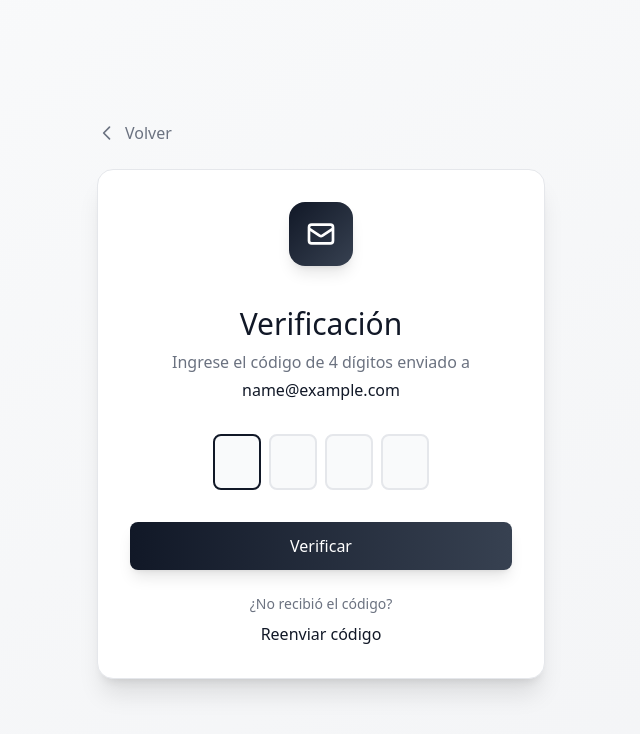
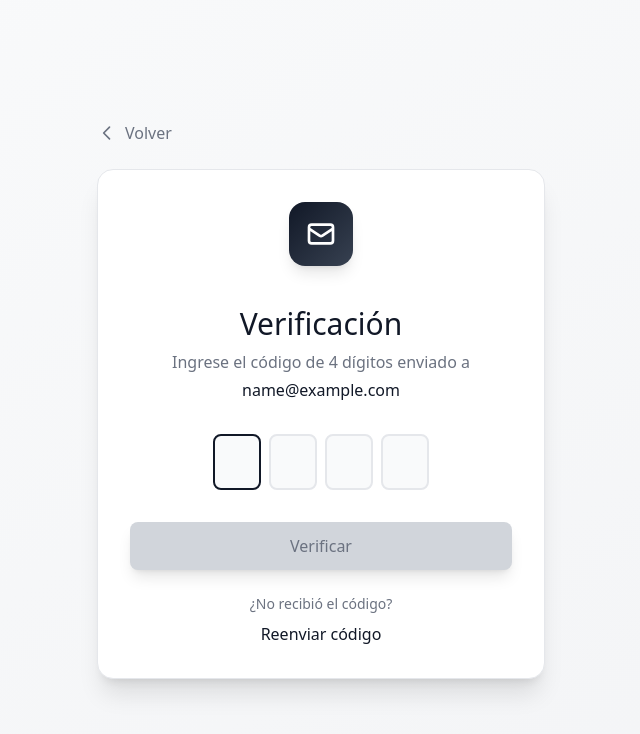
Before and after one commit to carlos22-R/frontend-otp-challenge, a React (Vite) app: page / in a window 1280 px wide. Both pictures are taken after typing "name@example.com" into the empty fields and a click on the button "Continuar". Shown: the top 734 px of the page, without its empty margins (319-959 px from the left). Built offline with nearby package versions, Linux system fonts and the light colour scheme.

Commit message:
feat(verify): add Add CAPTCHA

```diff
--- a/src/pages/Osp.tsx
+++ b/src/pages/Osp.tsx
@@ -11,6 +11,7 @@ function Osp(){
   const [searchParams] = useSearchParams();
 const [otp, setOtp] = useState(Array(OTP_LENGTH).fill(''));
   const [error, setError] = useState('');
+  const [active, setActive] = useState(false);
   const otpFromQuery = searchParams.get("otp");
   const inputRefs = useRef<(HTMLInputElement | null)[]>([]);
 
@@ -21,6 +22,21 @@ const [otp, setOtp] = useState(Array(OTP_LENGTH).fill(''));
     }
     inputRefs.current[0]?.focus();
   }, [email, navigate]);
+  useEffect(() => {
+    const otpString = otp.join('');
+    if (otpString.length === OTP_LENGTH && otp.every(d => d !== '')) {
+      if (otpString === otpFromQuery) {
+        setActive(true);
+        setError('');
+      } else {
+        setActive(false);
+        setError('El código ingresado no es correcto');
+      }
+    } else {
+      setActive(false);
+      setError('');
+    }
+  }, [otp, otpFromQuery]);
 
   const handleChange = (index: number, value: string) => {
     if (value.length > 1) {
@@ -159,7 +175,12 @@ const [otp, setOtp] = useState(Array(OTP_LENGTH).fill(''));
 
             <button
               type="submit"
-              className="w-full bg-gradient-to-r from-gray-900 to-gray-700 text-white py-3 rounded-lg hover:from-gray-800 hover:to-gray-600 transition-all shadow-lg hover:shadow-xl"
+              disabled={!active}
+              className={`w-full py-3 rounded-lg transition-all shadow-lg ${
+                active
+                  ? 'bg-gradient-to-r from-gray-900 to-gray-700 text-white hover:from-gray-800 hover:to-gray-600 hover:shadow-xl'
+                  : 'bg-gray-300 text-gray-500 cursor-not-allowed'
+              }`}
             >
               Verificar
             </button>
```
